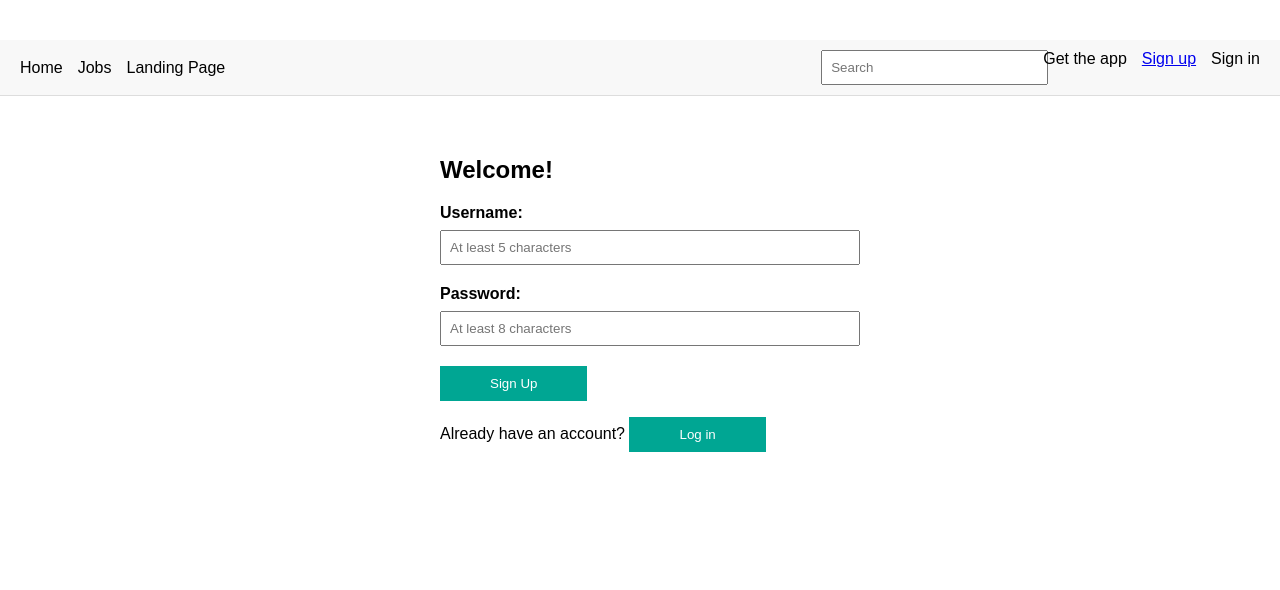
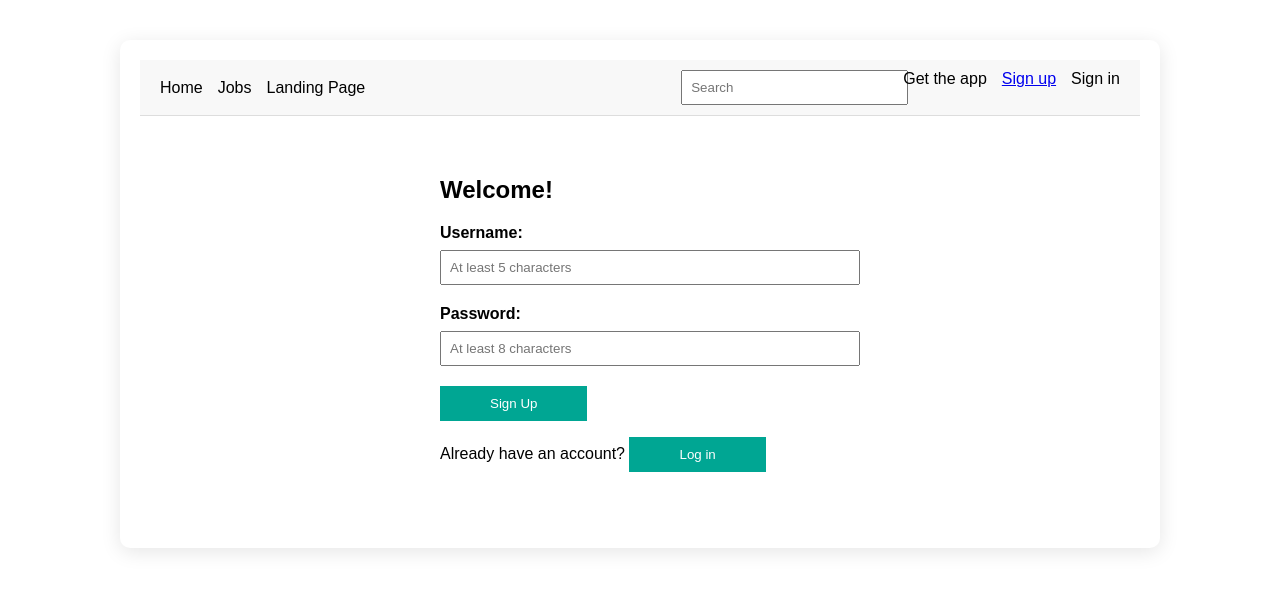
Before and after one commit to Ndima-karabo17/JobApplication-Tracker, a React (Vite) app: page / in a window 1280 px wide. Shown: the top 590 px of the page. Built offline with nearby package versions, Linux system fonts and the light colour scheme.

Commit message:
Update Registration.tsx
I added a div that contain everything

```diff
--- a/src/Registration.tsx
+++ b/src/Registration.tsx
@@ -30,7 +30,8 @@ function Registration() {
 
   return (
     <>
-      <header>
+     <div className="card-container">
+         <header>
         <nav className="nav-container">
           <ul className="nav-left">
             <li>Home</li>
@@ -68,6 +69,7 @@ function Registration() {
               placeholder="At least 8 characters"
               value={password}
               onChange={(e) => setPassword(e.target.value)}
+
               required
             />
           </div>
@@ -84,6 +86,7 @@ function Registration() {
           </button>
         </p>
       </main>
+     </div>
     </>
   );
 }
```
